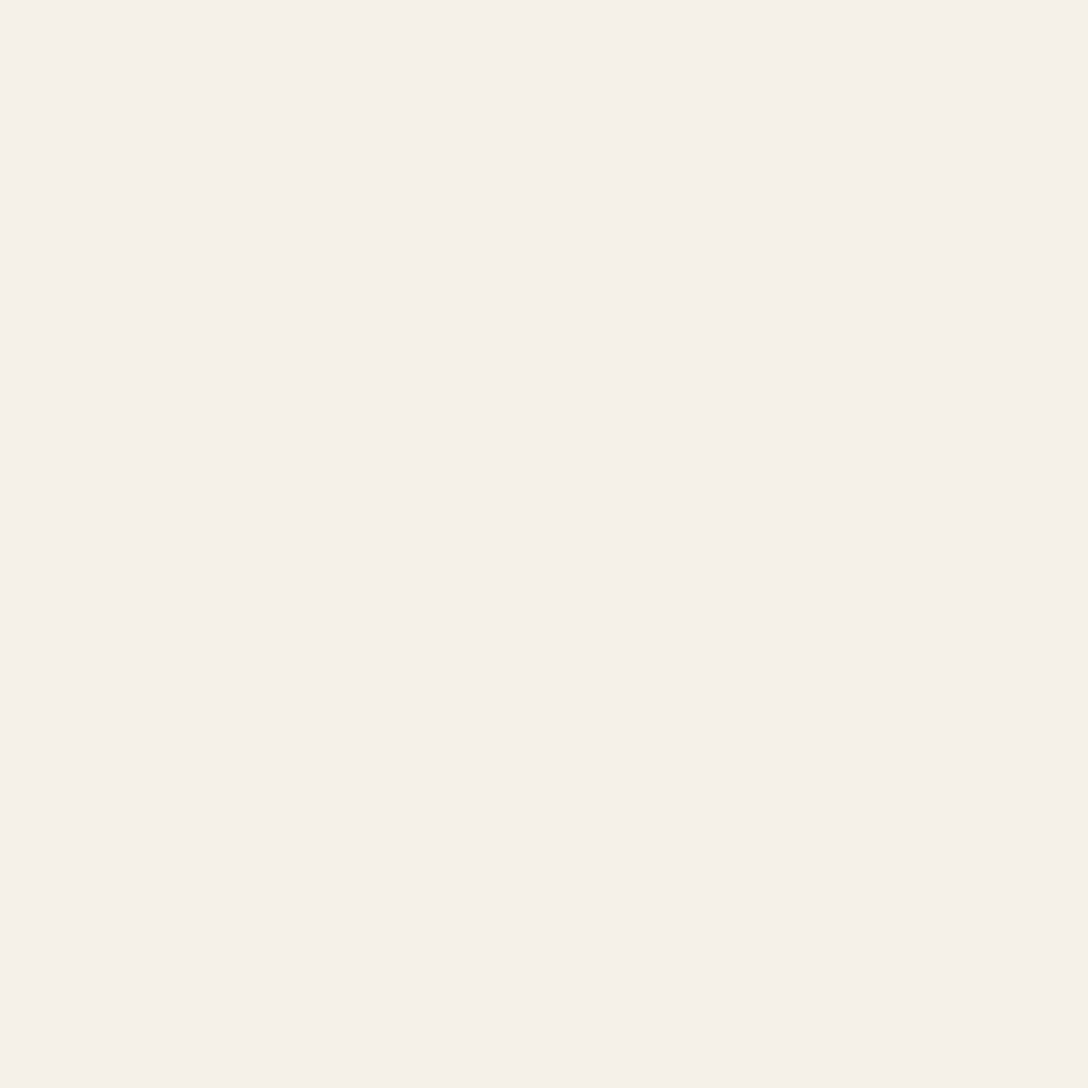
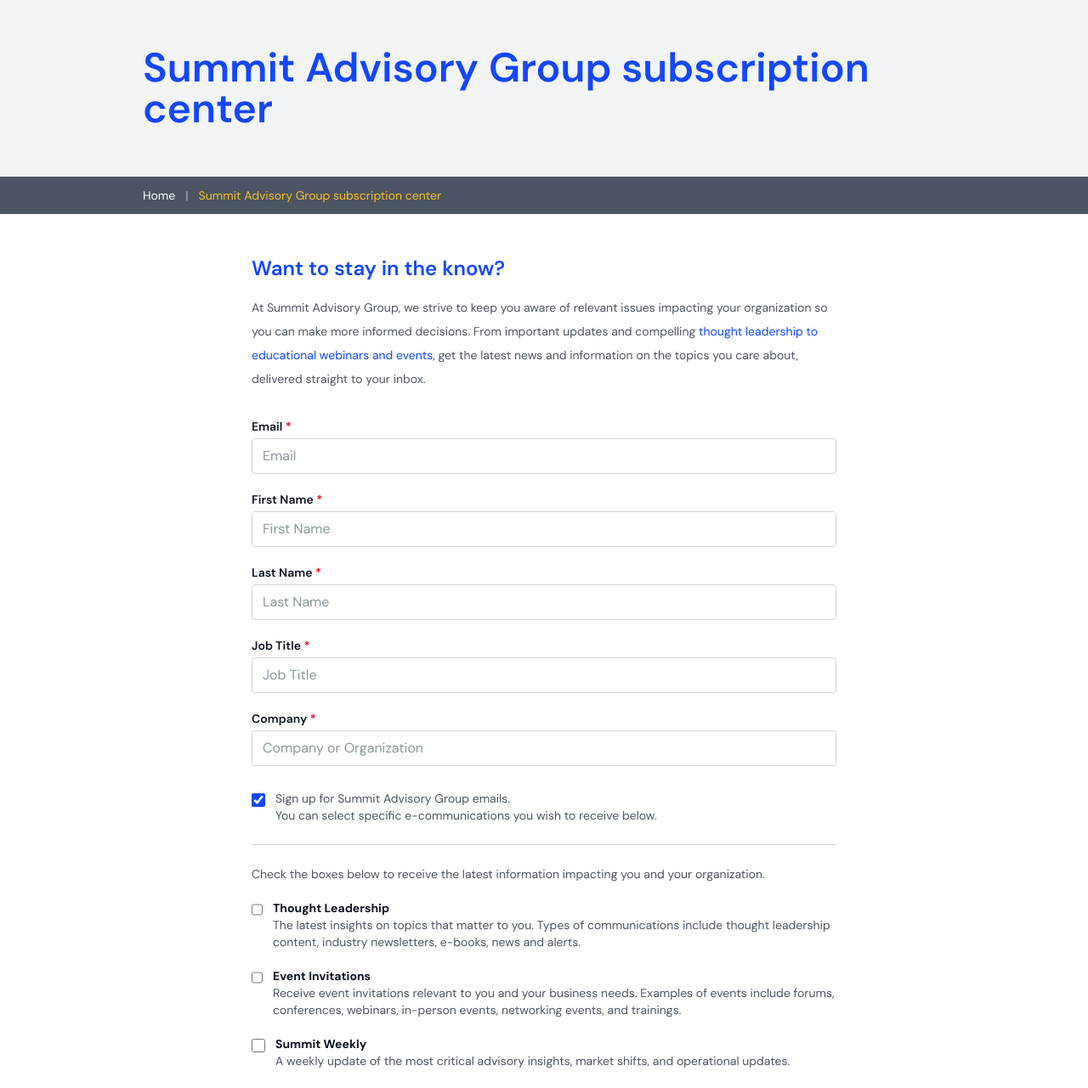
Before and after one commit to SHARATHKM2004/new--repo, a Next.js app: page /subscription in a window 1280 px wide. Before the commit this address had no page. Shown: the top 1281 px of the page at 85% size. Before the commit the page ends 800 px from the top, so only its background shows below. Built offline with nearby package versions, Linux system fonts and the light colour scheme.

Commit message:
Subscription page + CTA blue text fix

```diff
--- /dev/null
+++ b/src/app/subscription/page.tsx
@@ -0,0 +1,163 @@
+"use client";
+
+import Link from "next/link";
+import { useState } from "react";
+
+export default function SubscriptionPage() {
+  const [submitted, setSubmitted] = useState(false);
+
+  function handleSubmit(event: React.FormEvent<HTMLFormElement>) {
+    event.preventDefault();
+    setSubmitted(true);
+  }
+
+  return (
+    <main className="min-h-screen bg-white">
+      <section className="bg-[#f3f4f6]">
+        <div className="mx-auto max-w-5xl px-6 py-14 lg:px-10">
+          <h1 className="text-4xl font-semibold text-[#1247ff] lg:text-5xl">
+            Summit Advisory Group subscription center
+          </h1>
+        </div>
+      </section>
+
+      <nav className="bg-[#4b5563] text-sm text-white">
+        <div className="mx-auto max-w-5xl px-6 py-3 lg:px-10">
+          <Link href="/" className="hover:underline">
+            Home
+          </Link>
+          <span className="mx-3 text-white/60">|</span>
+          <span className="text-[#fbbf24]">Summit Advisory Group subscription center</span>
+        </div>
+      </nav>
+
+      <div className="mx-auto max-w-3xl px-6 py-12 lg:px-10">
+        <h2 className="text-2xl font-semibold text-[#1247ff]">Want to stay in the know?</h2>
+        <p className="mt-4 text-sm leading-7 text-[#4b5563]">
+          At Summit Advisory Group, we strive to keep you aware of relevant issues impacting your
+          organization so you can make more informed decisions. From important updates and
+          compelling{" "}
+          <span className="text-[#1247ff]">
+            thought leadership to educational webinars and events
+          </span>
+          , get the latest news and information on the topics you care about, delivered straight to
+          your inbox.
+        </p>
+
+        {submitted ? (
+          <div className="mt-10 rounded-lg border-2 border-[#1247ff] bg-[#eff3ff] p-6">
+            <h3 className="text-lg font-bold text-[#1247ff]">Thanks for subscribing!</h3>
+            <p className="mt-2 text-sm text-[#4b5563]">
+              You will receive Summit Advisory Group updates on the topics you selected.
+            </p>
+            <Link
+              href="/"
+              className="mt-4 inline-flex text-sm font-semibold text-[#1247ff] hover:underline"
+            >
+              &larr; Back to home
+            </Link>
+          </div>
+        ) : (
+          <form className="mt-8 space-y-5" onSubmit={handleSubmit}>
+            <Field label="Email" type="email" required />
+            <Field label="First Name" required />
+            <Field label="Last Name" required />
+            <Field label="Job Title" required />
+            <Field label="Company" required placeholder="Company or Organization" />
+
+            <label className="flex items-start gap-3 pt-2 text-sm text-[#4b5563]">
+              <input
+                type="checkbox"
+                defaultChecked
+                className="mt-1 h-4 w-4 accent-[#1247ff]"
+              />
+              <span>
+                Sign up for Summit Advisory Group emails.
+                <br />
+                You can select specific e-communications you wish to receive below.
+              </span>
+            </label>
+
+            <hr className="my-6 border-[#d1d5db]" />
+
+            <p className="text-sm text-[#4b5563]">
+              Check the boxes below to receive the latest information impacting you and your
+              organization.
+            </p>
+
+            <div className="space-y-5">
+              <Checkbox
+                title="Thought Leadership"
+                description="The latest insights on topics that matter to you. Types of communications include thought leadership content, industry newsletters, e-books, news and alerts."
+              />
+              <Checkbox
+                title="Event Invitations"
+                description="Receive event invitations relevant to you and your business needs. Examples of events include forums, conferences, webinars, in-person events, networking events, and trainings."
+              />
+              <Checkbox
+                title="Summit Weekly"
+                description="A weekly update of the most critical advisory insights, market shifts, and operational updates."
+              />
+              <Checkbox
+                title="Regulatory Reporting Requirements"
+                description="Opt in to receive an email when key regulatory reference tables are updated."
+              />
+            </div>
+
+            <div className="mt-6 flex items-center gap-3 rounded border border-[#d1d5db] bg-white p-3 text-sm">
+              <input type="checkbox" className="h-5 w-5 accent-[#1247ff]" />
+              <span className="text-[#4b5563]">I&apos;m not a robot</span>
+              <span className="ml-auto text-xs text-[#9ca3af]">reCAPTCHA (demo)</span>
+            </div>
+
+            <button
+              type="submit"
+              className="mt-6 inline-flex rounded bg-[#1247ff] px-6 py-2 text-sm font-semibold text-white hover:bg-[#0d36cc]"
+            >
+              Submit
+            </button>
+          </form>
+        )}
+      </div>
+    </main>
+  );
+}
+
+function Field({
+  label,
+  type = "text",
+  required,
+  placeholder,
+}: {
+  label: string;
+  type?: string;
+  required?: boolean;
+  placeholder?: string;
+}) {
+  return (
+    <div>
+      <label className="block text-sm font-semibold text-[#0b1220]">
+        {label} {required ? <span className="text-red-600">*</span> : null}
+      </label>
+      <input
+        type={type}
+        required={required}
+        placeholder={placeholder ?? label}
+        className="mt-1 w-full rounded border border-[#d1d5db] px-3 py-2 text-sm outline-none focus:border-[#1247ff]"
+      />
+    </div>
+  );
+}
+
+function Checkbox({ title, description }: { title: string; description: string }) {
+  return (
+    <label className="flex items-start gap-3 text-sm">
+      <input type="checkbox" className="mt-1 h-4 w-4 accent-[#1247ff]" />
+      <span>
+        <span className="font-bold text-[#0b1220]">{title}</span>
+        <br />
+        <span className="text-[#4b5563]">{description}</span>
+      </span>
+    </label>
+  );
+}
--- a/src/components/cms/block-renderer.tsx
+++ b/src/components/cms/block-renderer.tsx
@@ -278,7 +278,8 @@
           <p className="mt-3 max-w-2xl text-sm leading-7 text-white/78">{block.body}</p>
           <Link
             href={block.action.href}
-            className="mt-6 inline-flex rounded-full bg-white px-5 py-3 text-sm font-bold text-[#1247ff]"
+            style={{ color: "#1247ff" }}
+            className="mt-6 inline-flex rounded-full bg-white px-5 py-3 text-sm font-bold"
           >
             {block.action.label}
           </Link>
--- a/src/components/site/alerts-callout.tsx
+++ b/src/components/site/alerts-callout.tsx
@@ -1,5 +1,6 @@
 "use client";
 
+import Link from "next/link";
 import { useState } from "react";
 
 export function AlertsCallout({ locale }: { locale: string }) {
@@ -16,13 +17,6 @@
   const cta =
     locale === "es" ? "RECIBIR ALERTAS Y ACTUALIZACIONES" : "GET ALERTS AND UPDATES";
 
-  function handleClick() {
-    setActive(true);
-    setTimeout(() => {
-      window.location.reload();
-    }, 250);
-  }
-
   return (
     <section className="bg-[#f3f4f6]">
       <div className="mx-auto max-w-7xl px-6 py-16 lg:px-10 lg:py-20">
@@ -33,9 +27,9 @@
           {heading}
         </h2>
         <p className="mt-5 max-w-2xl text-sm leading-7 text-[#4b5563]">{body}</p>
-        <button
-          type="button"
-          onClick={handleClick}
+        <Link
+          href="/subscription"
+          onMouseDown={() => setActive(true)}
           className={`mt-8 inline-flex items-center justify-center border-2 border-[#1247ff] px-5 py-3 text-xs font-semibold uppercase tracking-[0.18em] transition ${
             active
               ? "bg-[#1247ff] text-white"
@@ -43,7 +37,7 @@
           }`}
         >
           {cta}
-        </button>
+        </Link>
       </div>
     </section>
   );
```
